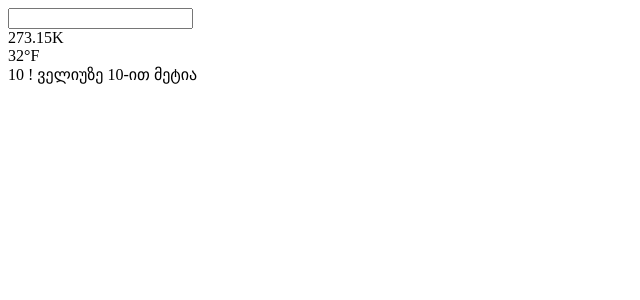
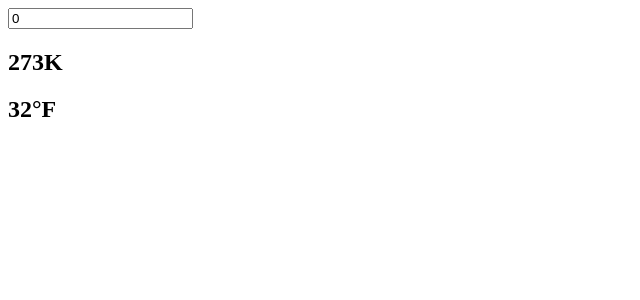
Before and after one commit to Milltiades/react-course, a React (Vite) app: page / in a window 1280 px wide. Shown: the top 300 px of the page, without its empty margins (0-640 px from the left). Built offline with nearby package versions, Linux system fonts and the light colour scheme.

Commit message:
RPP Pattern example 2

```diff
--- a/src/Patterns.jsx
+++ b/src/Patterns.jsx
@@ -6,8 +6,8 @@ import withStyles from './react patterns/HOC/WithStyles'
 // import withStyles from './react patterns/HOC/WithStyles'
 // import Text1 from './react patterns/HOC/Text'
 import Text from './react patterns/HOC/Text'
-import Temperature from './react patterns/RRPattern/Temperature'
-
+import Temperature from './react patterns/RPPattern/Temperature'
+import TemperatureConverter from './react patterns/RPPattern/TemperatureConverter'
 const Patterns = () => {
 
    const NewText = withStyles(Text)
@@ -15,7 +15,8 @@ const Patterns = () => {
 
 
     // <NewText/>
-    <Temperature/>
+    // <Temperature/>
+    <TemperatureConverter/>
 
 
   )
--- /dev/null
+++ b/src/react patterns/RPPattern/TemperatureConverter.jsx
@@ -0,0 +1,54 @@
+import React, { useState } from "react";
+
+export function renderKelvin(props) {
+  return <h2>{props.value}K</h2>;
+}
+export function renderFahrenheit(props) {
+  return <h2>{props.value}°F</h2>;
+}
+
+const TemperatureConverter = () => {
+  return (
+    <TemperatureForm
+      renderKelvin={renderKelvin}
+      renderFahrenheit={renderFahrenheit}
+    />
+  );
+};
+
+export default TemperatureConverter;
+
+const TemperatureForm = (props) => {
+  const [value, setValue] = useState(0);
+
+  return (
+    <div>
+      <input
+        type="number"
+        onChange={(e) => setValue(parseInt(e.target.value))}
+        value={value}
+      />
+
+      {props.renderKelvin({ value: Math.floor(value + 273.15) })}
+      {props.renderFahrenheit({ value: Math.floor((value * 9) / 5 + 32) })}
+    </div>
+  );
+};
+
+// const TemperatureConverter = (props) => {
+//     const [value, setValue] = useState(0)
+//   return (
+//     <div>
+//         <input type="number"
+//         placeholder='Degrees Celsius'
+//         onChange={(e) => {
+//             setValue(parseInt(e.target.value))
+//         }}
+//         />
+//         {/* {props.renderKelvin({ value: Math.floor(value + 273.15) })}
+//         {props.renderFahrenheit({ value: Math.floor((value * 9) / 5 + 32) })} */}
+//     </div>
+//   )
+// }
+
+// export default TemperatureConverter
```
Also changed, not shown: src/react patterns/RPPattern/Input.jsx (renamed from src/react patterns/RRPattern/Input.jsx), src/react patterns/RPPattern/Temperature.jsx (renamed from src/react patterns/RRPattern/Temperature.jsx).
